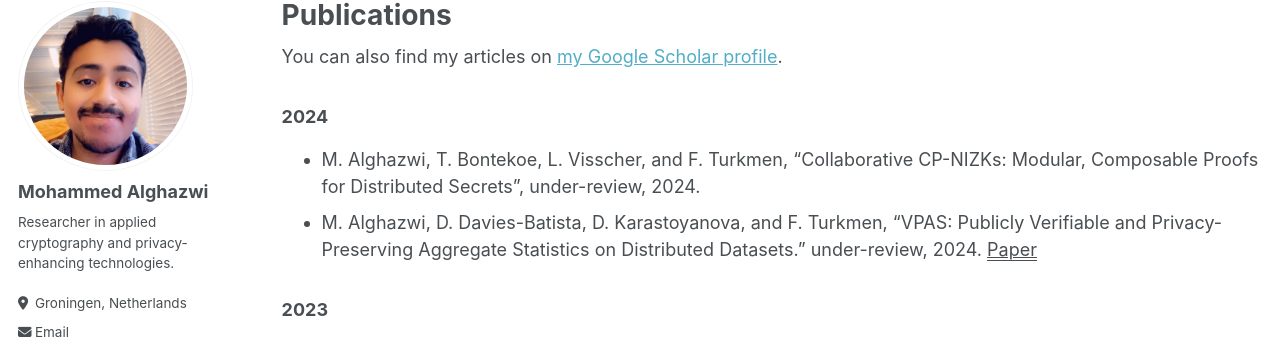
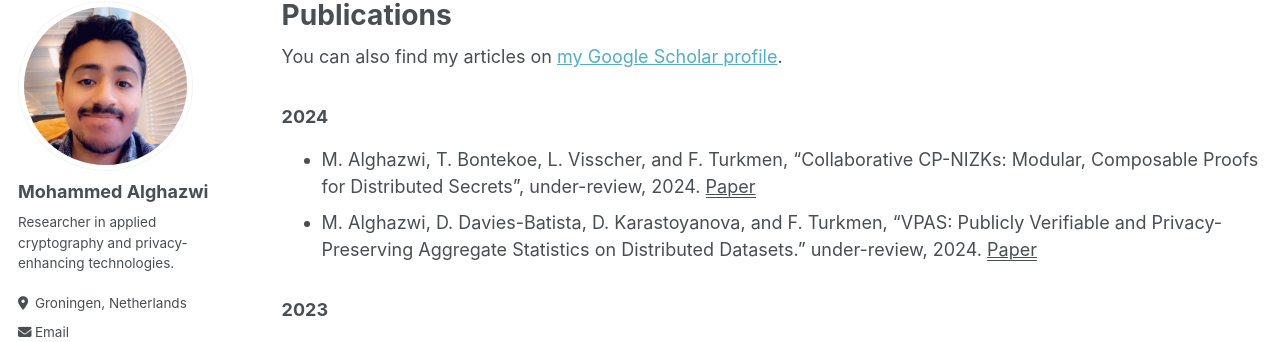
Before and after one commit to mghazwi/mghazwi.github.io, a Jekyll site: the page built from _pages/publications.md, in a window 1280 px wide and 1143 px high. Shown: the part 105-447 px from the top of the window. Built offline with Jekyll 4.4.1, drawn with Linux system fonts in a browser that asks for light colours; some web fonts are replaced.

Commit message:
Update publications.md

```diff
--- a/_pages/publications.md
+++ b/_pages/publications.md
@@ -13,7 +13,7 @@ author_profile: true
 
 ### 2024 ###
 
-* M. Alghazwi, T. Bontekoe, L. Visscher, and F. Turkmen, “Collaborative CP-NIZKs: Modular, Composable Proofs for Distributed Secrets”, under-review, 2024.
+* M. Alghazwi, T. Bontekoe, L. Visscher, and F. Turkmen, “Collaborative CP-NIZKs: Modular, Composable Proofs for Distributed Secrets”, under-review, 2024. <u><a href="https://eprint.iacr.org/2024/1209" target="_blank"> Paper </a></u>
 * M. Alghazwi, D. Davies-Batista, D. Karastoyanova, and F. Turkmen, “VPAS: Publicly Verifiable and Privacy-Preserving Aggregate Statistics on Distributed Datasets." under-review, 2024. <u><a href="https://arxiv.org/abs/2403.15208" target="_blank"> Paper </a></u>
 
 ### 2023 ###
```
